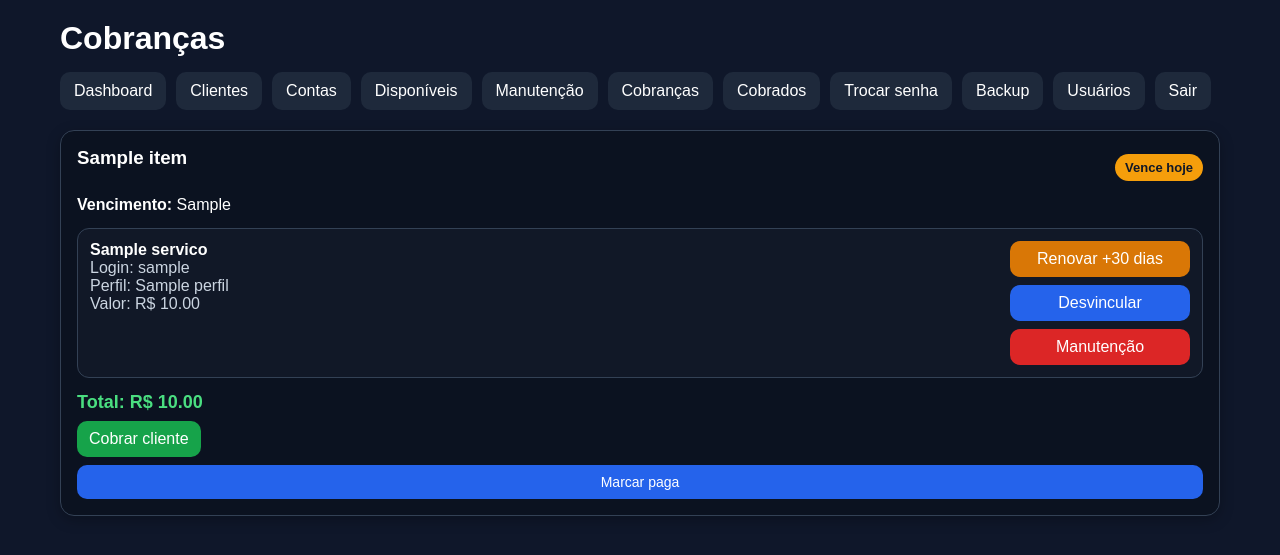
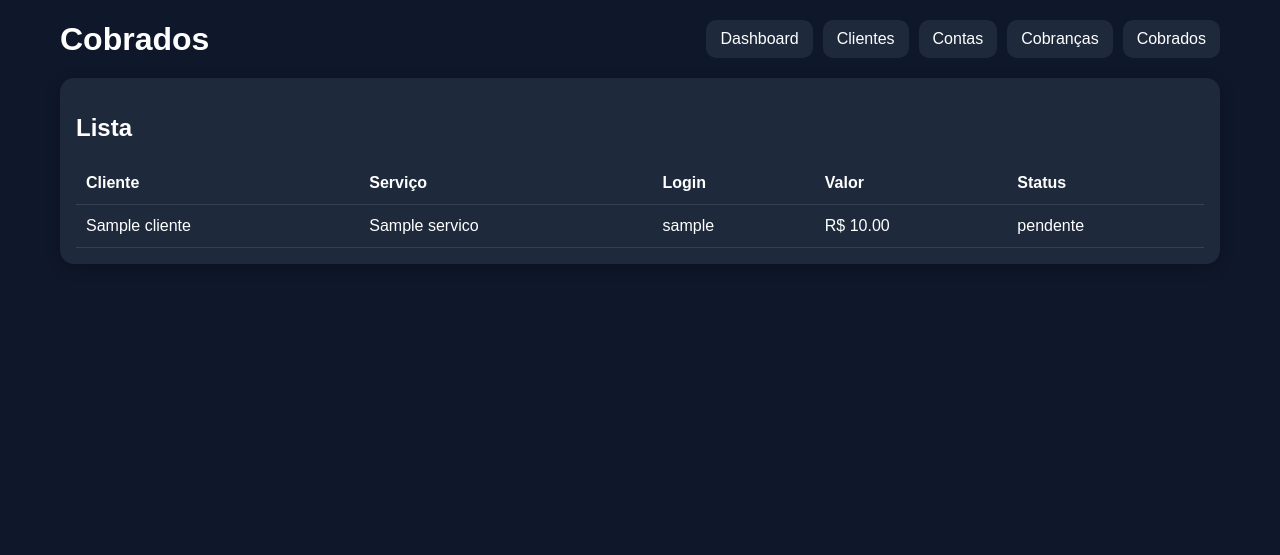
Before and after one commit to resetsaude3-dev/cliente-web, a Python web app: template app/templates/cobrancas.html in a window 1280 px wide. Shown: the top 555 px of the page. Run offline with Jinja, Linux system fonts and the light colour scheme; the template is opened without the code that fills it: most values are stand-ins (such as "Sample title", 1, 10 or a date in 2020).

Commit message:
fix cobrados html

```diff
--- a/app/templates/cobrancas.html
+++ b/app/templates/cobrancas.html
@@ -2,101 +2,57 @@
 <html lang="pt-BR">
 <head>
     <meta charset="UTF-8">
-  <title>Cobranças</title>
+    <meta name="viewport" content="width=device-width, initial-scale=1.0">
+    <title>Cobrados</title>
     <link rel="stylesheet" href="/static/style.css">
 </head>
 <body>
 <div class="container">
+
     <div class="topo">
-      <h1>Cobranças</h1>
+        <h1>Cobrados</h1>
         <div class="menu">
             <a href="/dashboard">Dashboard</a>
             <a href="/clientes">Clientes</a>
             <a href="/contas">Contas</a>
-        <a href="/disponiveis">Disponíveis</a>
-        <a href="/manutencao">Manutenção</a>
             <a href="/cobrancas">Cobranças</a>
             <a href="/cobrados">Cobrados</a>
-		<a href="/trocar-senha">Trocar senha</a>
-		<a href="/backup">Backup</a>
-		<a href="/usuarios">Usuários</a>
-		<a href="/logout">Sair</a>
         </div>
     </div>
 
-    {% if cobrancas_pendentes %}
-      <div class="cards">
-        {% for item in cobrancas_pendentes %}
-          <div class="card card-interno">
-            <div class="linha-topo">
-              <h3>{{ item.cliente_nome }}</h3>
-              <span class="badge {% if item.tipo == 'atrasada' %}danger{% else %}warning{% endif %}">
-                {% if item.tipo == 'atrasada' %}Atrasada{% else %}Vence hoje{% endif %}
-              </span>
+    <div class="card">
+        <h2>Lista</h2>
+
+        <table>
+            <thead>
+                <tr>
+                    <th>Cliente</th>
+                    <th>Serviço</th>
+                    <th>Login</th>
+                    <th>Valor</th>
+                    <th>Status</th>
+                </tr>
+            </thead>
+
+            <tbody>
+                {% for conta in contas %}
+                <tr>
+                    <td>{{ conta.cliente.nome if conta.cliente else "-" }}</td>
+                    <td>{{ conta.servico }}</td>
+                    <td>{{ conta.login }}</td>
+                    <td>R$ {{ "%.2f"|format(conta.valor) }}</td>
+                    <td>{{ conta.status }}</td>
+                </tr>
+                {% endfor %}
+            </tbody>
+        </table>
+
+        {% if not contas %}
+        <p>Nenhum registro ainda</p>
+        {% endif %}
+
     </div>
 
-            <p><strong>Vencimento:</strong> {{ item.data_vencimento }}</p>
-
-            <div class="lista-servicos">
-              {% for conta in item.contas_detalhes %}
-                <div class="servico-item">
-                  <div class="servico-info">
-                    <strong>{{ conta.servico }}</strong><br>
-                    <span>Login: {{ conta.login or '-' }}</span><br>
-                    <span>Perfil: {{ conta.perfil or '-' }}</span><br>
-                    <span>Valor: R$ {{ '%.2f'|format(conta.valor) }}</span>
 </div>
-
-                  <div class="acoes acoes-coluna">
-                    <a class="btn warning" href="/renovar-conta/{{ conta.id }}">Renovar +30 dias</a>
-                    <a class="btn primary" href="/desvincular-conta/{{ conta.id }}">Desvincular</a>
-                    <a class="btn danger" href="/manutencao-conta/{{ conta.id }}">Manutenção</a>
-                  </div>
-                </div>
-              {% endfor %}
-            </div>
-
-            <p class="valor-total"><strong>Total:</strong> R$ {{ '%.2f'|format(item.valor_total) }}</p>
-
-            <div class="acoes">
-              {% if item.whatsapp %}
-                <a class="btn success" href="{{ item.whatsapp }}" target="_blank">Cobrar cliente</a>
-              {% else %}
-                <button class="btn" disabled>Sem WhatsApp</button>
-              {% endif %}
-
-              <button class="btn primary" onclick="marcarPaga({{ item.cliente_id }}, '{{ item.data_vencimento }}')">
-                Marcar paga
-              </button>
-            </div>
-          </div>
-        {% endfor %}
-      </div>
-    {% else %}
-      <div class="card">
-        Nenhuma cobrança vencida encontrada.
-      </div>
-    {% endif %}
-  </div>
-
-  <script>
-    async function marcarPaga(clienteId, dataVencimento) {
-      const confirmar = confirm("Deseja marcar essa cobrança como paga?");
-      if (!confirmar) return;
-
-      await fetch("/api/cobrancas/pagar", {
-        method: "PUT",
-        headers: {
-          "Content-Type": "application/json"
-        },
-        body: JSON.stringify({
-          cliente_id: clienteId,
-          data_vencimento: dataVencimento
-        })
-      });
-
-      location.reload();
-    }
-  </script>
 </body>
 </html>
```
Also changed, not shown: app/main.py (+23 -3 lines). Lines whose indentation alone changed are shown as unchanged.
